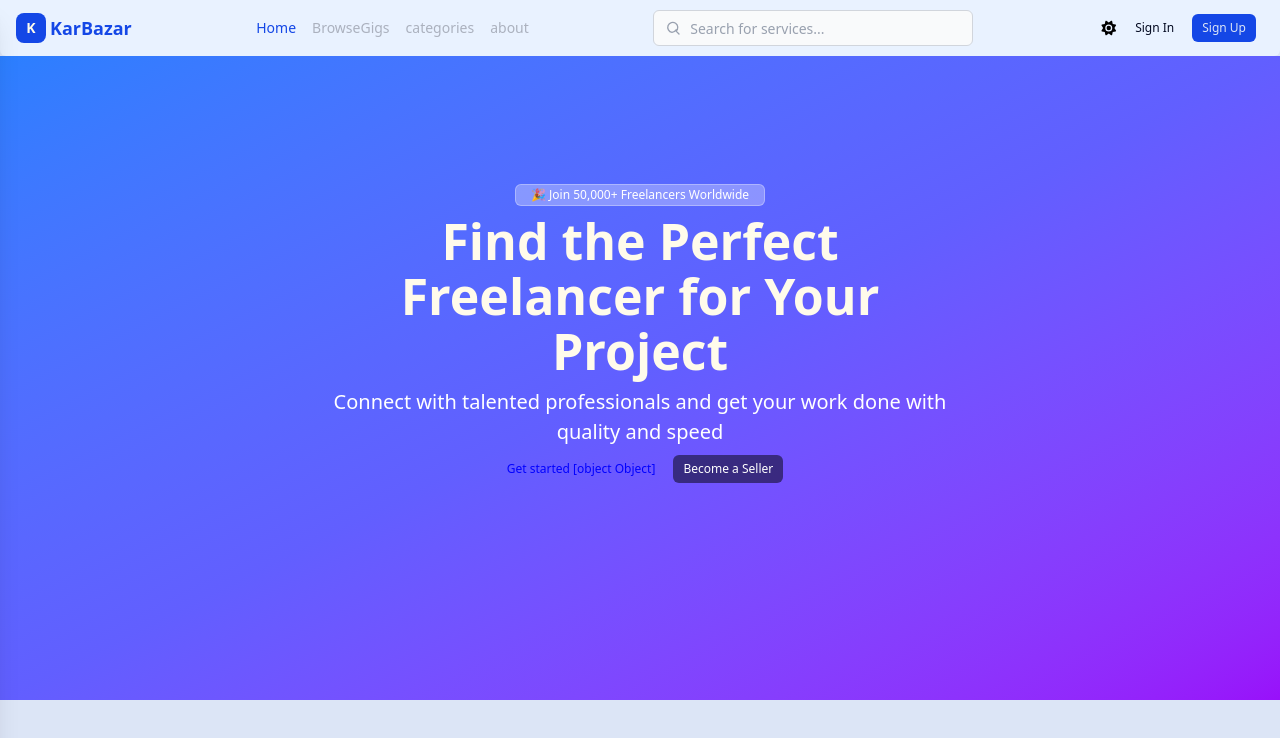
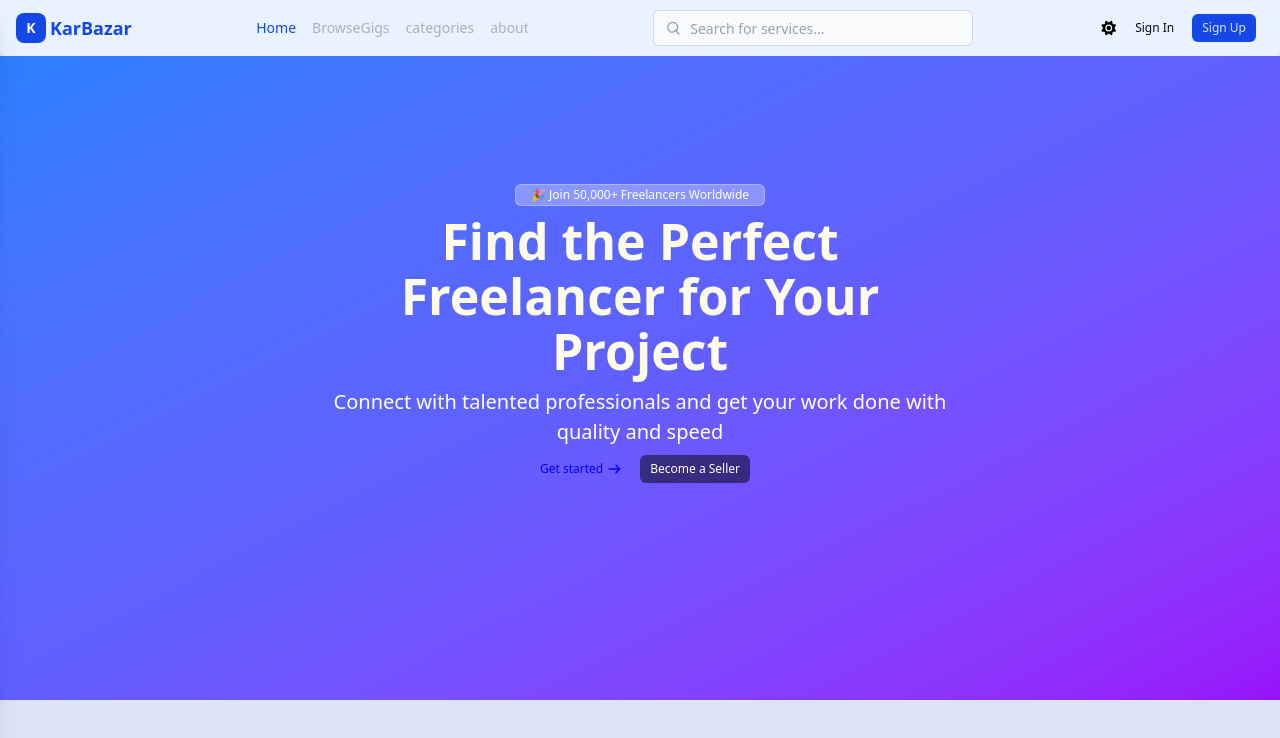
Before and after one commit to ZhyarM/KarBazar, a React (Vite) app: page / in a window 1280 px wide. Shown: the top 738 px of the page. Built offline with nearby package versions, Linux system fonts and the light colour scheme.

Commit message:
Second commit

```diff
--- a/src/components/Button.tsx
+++ b/src/components/Button.tsx
@@ -2,7 +2,7 @@ import type { JSX } from "react"
 
 
 type ButtonProps = {
-  text: string;
+   text: React.ReactNode;
   bgColor: string;
   textColor: string;
   backdropColor: string;
@@ -11,7 +11,7 @@ type ButtonProps = {
 function Button({ text, bgColor, textColor, backdropColor }: ButtonProps): JSX.Element {
   return (
     <button
-      className={`flex justify-center items-center flex-nowrap rounded-md py-1.5 px-2.5 text-xs cursor-pointer font-normal bg-${bgColor} transition-transform duration-300 hover:scale-105 whitespace-nowrap ${backdropColor}`} style={{ color: textColor }}>
+      className={`flex justify-center items-center flex-nowrap gap-1 rounded-md py-1.5 px-2.5 text-xs cursor-pointer font-normal bg-${bgColor} transition-transform duration-300 hover:scale-105 whitespace-nowrap ${backdropColor}`} style={{ color: textColor }}>
       {text}
     </button>
   );
--- a/src/components/Hero.tsx
+++ b/src/components/Hero.tsx
@@ -43,7 +43,7 @@ function Hero() {
           </p>
 
         <div className='flex flex-row justify-center items-center gap-2'>
-            <Button text={`Get started ${<FontAwesomeIcon icon={faArrowRight} />}`}  bgColor='yellow-50' textColor='blue' backdropColor=''/>
+            <Button text={<>Get started <FontAwesomeIcon icon={faArrowRight} /></>} bgColor='yellow-50' textColor='blue' backdropColor=''/>
             <Button text='Become a Seller' bgColor='transparent' textColor='white' backdropColor=" backdrop-brightness-50"/>
         </div>
 
```
